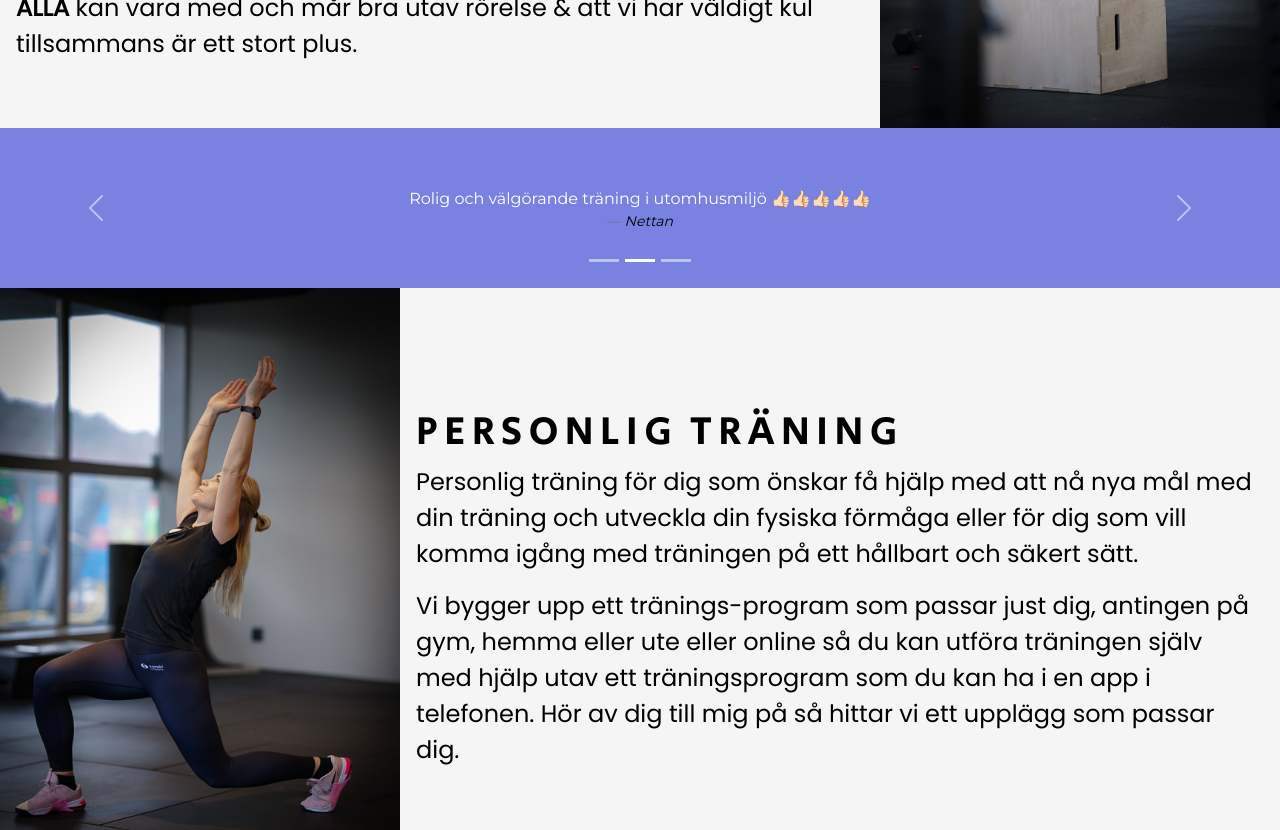
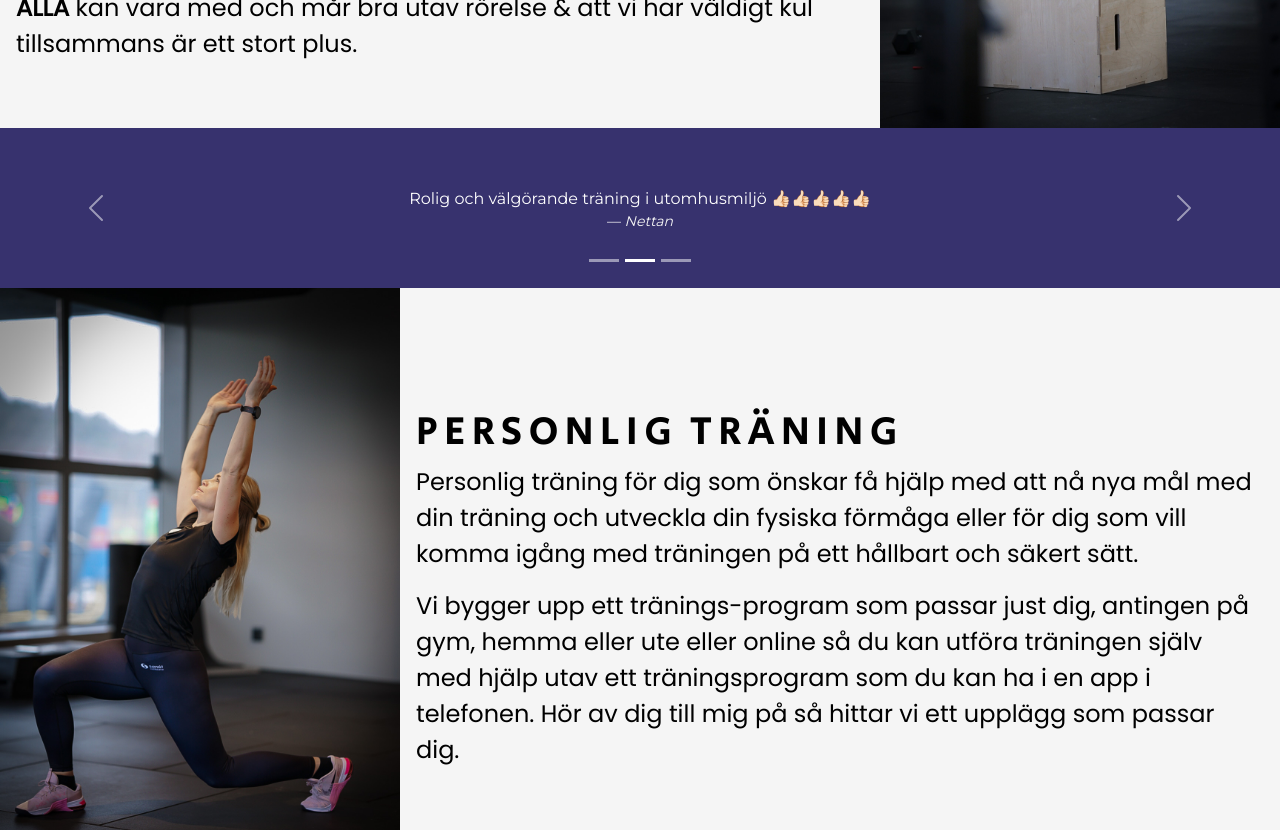
Before and after one commit to JannieBackman/examensarbete, a React (Create React App) app: page / in a window 1280 px wide. Shown: the part 1440-2270 px from the top of the page. Built offline with nearby package versions, Linux system fonts and the light colour scheme.

Commit message:
color changes

```diff
--- a/src/components/Products.css
+++ b/src/components/Products.css
@@ -82,7 +82,6 @@
   text-align: center;
   width: 75%;
   font-family: "poppins";
-  color: #555ebd;
 }
 
 .collapse-section {
--- a/src/components/Review.jsx
+++ b/src/components/Review.jsx
@@ -3,7 +3,7 @@ import "./Review.css";
 
 function Review() {
   return (
-    <Carousel style={{ backgroundColor: "#7982e1", width: "100%" }}>
+    <Carousel style={{ backgroundColor: "#37326e", width: "100%" }}>
       <Carousel.Item interval={4000}>
         <div className='d-block w-100 height'>
           <Carousel.Caption>
@@ -11,10 +11,11 @@ function Review() {
               <p>
                 {""}Kul och super bra träning för alla!{""}
               </p>
-              <footer className='blockquote-footer'>
-                <cite style={{ color: "black" }} title='Source Title'>
-                  Soffi
-                </cite>
+              <footer
+                style={{ color: "whitesmoke" }}
+                className='blockquote-footer'
+              >
+                <cite title='Source Title'>Soffi</cite>
               </footer>
             </blockquote>
           </Carousel.Caption>
@@ -27,10 +28,11 @@ function Review() {
               <p>
                 {""}Rolig och välgörande träning i utomhusmiljö 👍🏻👍🏻👍🏻👍🏻👍🏻{""}
               </p>
-              <footer className='blockquote-footer'>
-                <cite style={{ color: "black" }} title='Source Title'>
-                  Nettan
-                </cite>
+              <footer
+                style={{ color: "whitesmoke" }}
+                className='blockquote-footer'
+              >
+                <cite title='Source Title'>Nettan</cite>
               </footer>
             </blockquote>
           </Carousel.Caption>
@@ -44,10 +46,11 @@ function Review() {
                 {""}Bästa träningen, speciellt i dessa tider! Utomhus och med
                 avstånd 👌⭐️💪{""}
               </p>
-              <footer className='blockquote-footer'>
-                <cite style={{ color: "black" }} title='Source Title'>
-                  Monika
-                </cite>
+              <footer
+                style={{ color: "whitesmoke" }}
+                className='blockquote-footer'
+              >
+                <cite title='Source Title'>Monika</cite>
               </footer>
             </blockquote>
           </Carousel.Caption>
```
